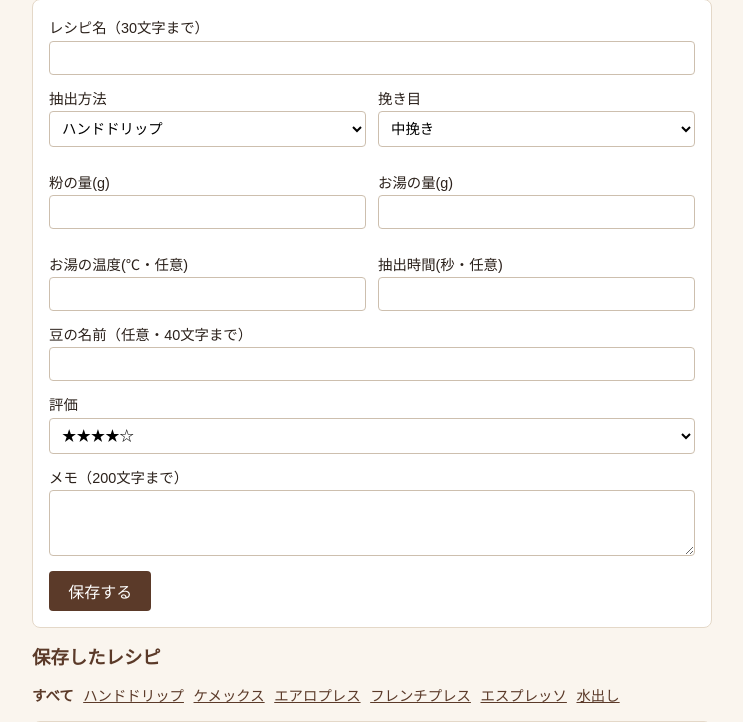
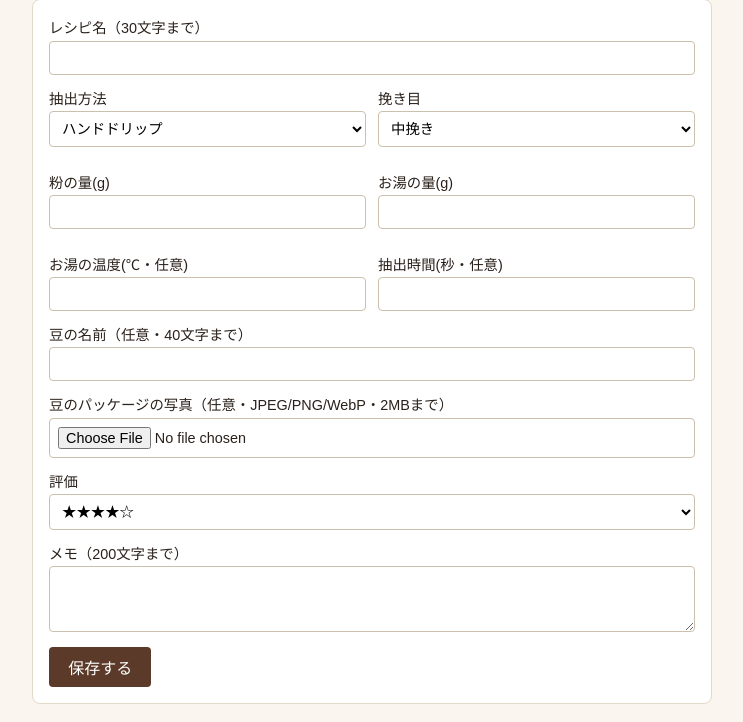
Before and after one commit to 253zs04473-afk/Coffee-Recipe-app, a Node server app: page / in a window 1280 px wide. Shown: the part 161-883 px from the top of the page, without its empty margins (268-1011 px from the left). Run offline with Node 20, Linux system fonts and the light colour scheme.

Commit message:
Add file upload support to recipe form
Updated form to support file uploads for bean package photos.

```diff
--- a/views/index.pug
+++ b/views/index.pug
@@ -6,7 +6,7 @@ block content
   nav
     a(href="/admin") 管理ページ
   h2 レシピを保存する
-  form.recipe(method="post" action="/recipes")
+  form.recipe(method="post" action="/recipes" enctype="multipart/form-data")
     input(type="hidden" name="_csrf" value=csrfToken)
     if error
       p.error= error
@@ -40,6 +40,9 @@ block content
       | 豆の名前（任意・40文字まで）
       input(type="text" name="bean" maxlength="40" value=values.bean || "")
     label
+      | 豆のパッケージの写真（任意・JPEG/PNG/WebP・2MBまで）
+      input(type="file" name="photo" accept="image/jpeg,image/png,image/webp")
+    label
       | 評価
       select(name="rating" required)
         each n in [5, 4, 3, 2, 1]
```
